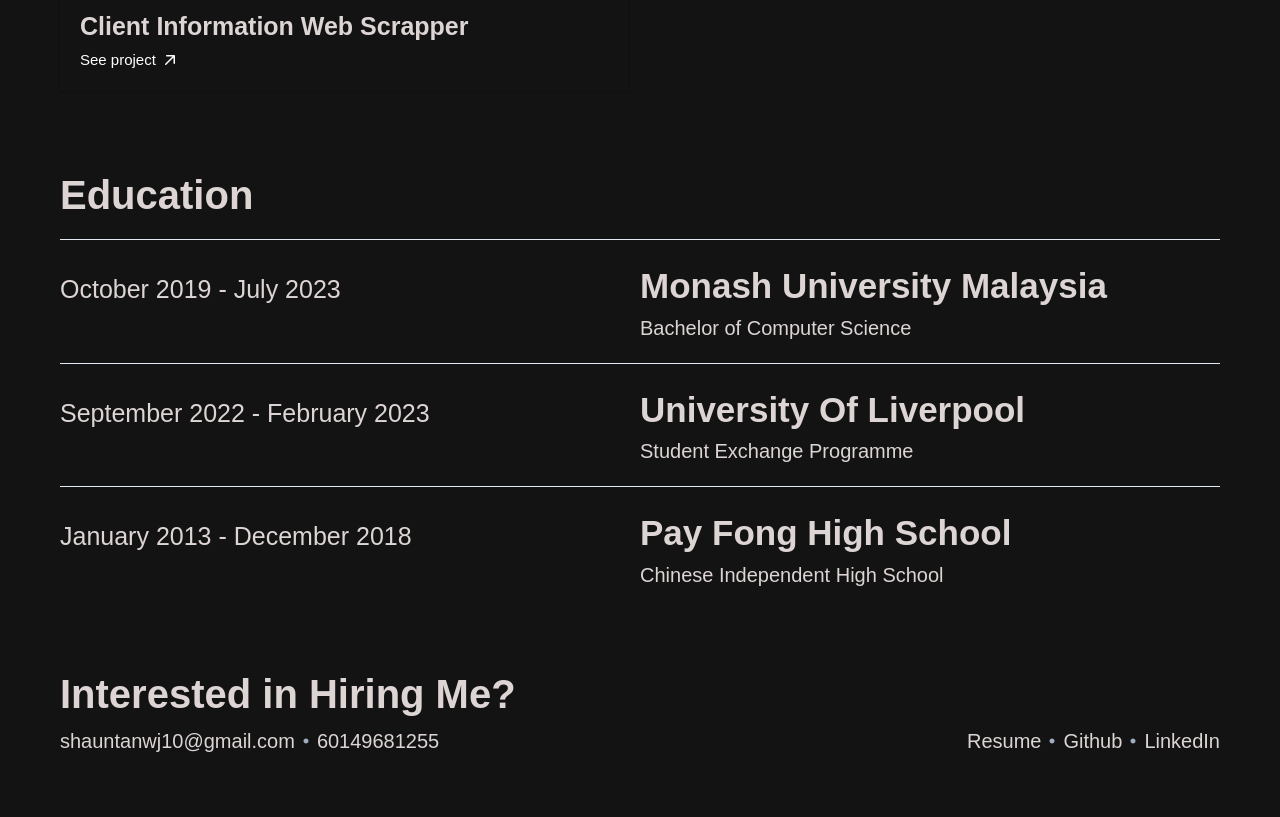
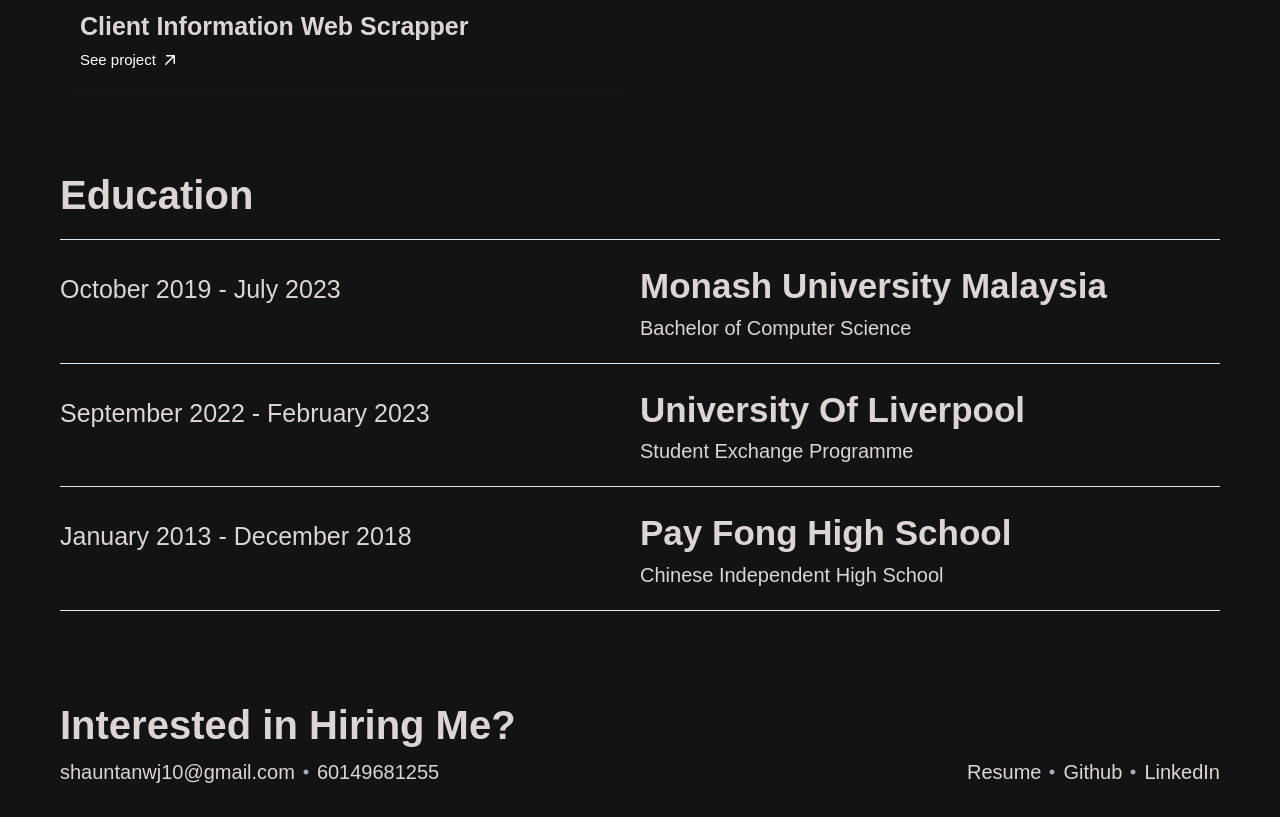
Before and after one commit to shauntanwj/portfolio, a React (Vite) app: page / in a window 1280 px wide. Shown: the part 3928-4745 px from the top of the page. Before the commit the page ends 4714 px from the top, so only its background shows below. Built offline with nearby package versions, Linux system fonts and the light colour scheme.

Commit message:
added divider to last item in education

```diff
--- a/src/components/Education/Education.tsx
+++ b/src/components/Education/Education.tsx
@@ -11,7 +11,7 @@
   return (
     <Stack
       bg="#131313"
-      mb={{ base: "60px", lg: "80px" }}
+      mb={{ base: "50px", lg: "70px" }}
       px={{ base: "20px", lg: "60px" }}
       divider={<StackDivider borderColor="gray.200" />}
       direction="column"
@@ -103,6 +103,7 @@
           </Text>
         </Box>
       </SimpleGrid>
+      <Box></Box>
     </Stack>
   );
 };
```
